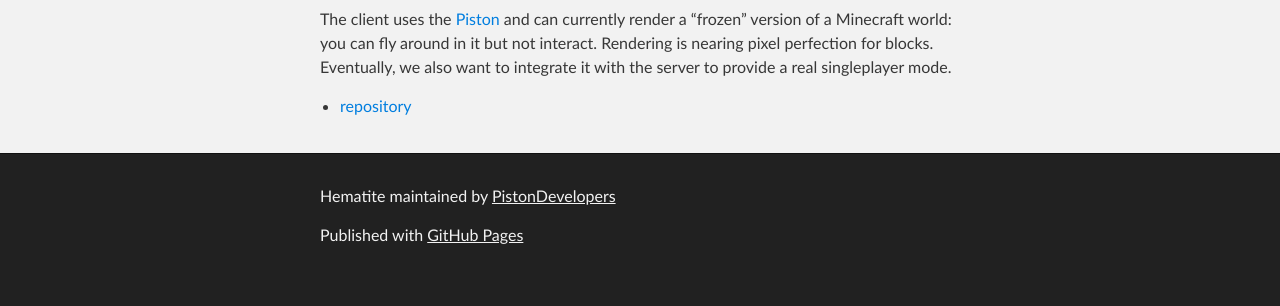
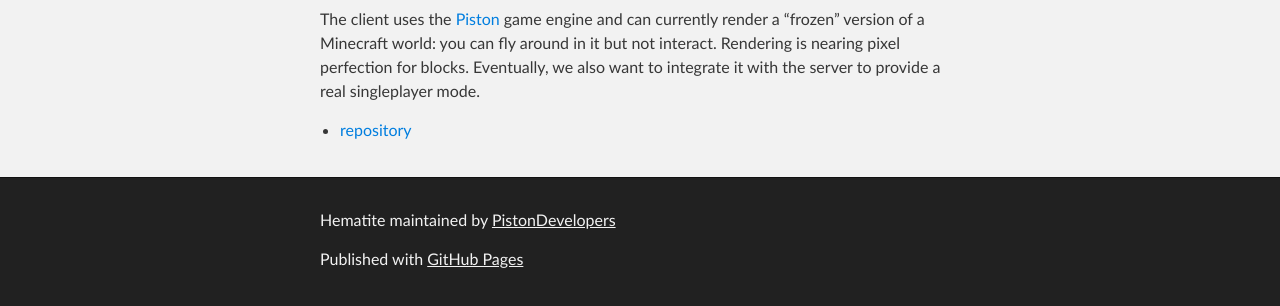
Before and after one commit to PistonDevelopers/hematite.piston.rs, a plain HTML site: page index.html in a window 1280 px wide. Shown: the part 618-924 px from the top of the page. Before the commit the page ends 900 px from the top, so only its background shows below. Drawn offline with Linux system fonts and the light colour scheme.

Commit message:
Add a missing word

```diff
--- a/index.html
+++ b/index.html
@@ -44,7 +44,7 @@
 <h2>
 <a id="client" class="anchor" href="#client" aria-hidden="true"><span class="octicon octicon-link"></span></a>Client</h2>
 
-<p>The client uses the <a href="http://www.piston.rs/">Piston</a> and can currently render a “frozen” version of a Minecraft world: you can fly around in it but not interact. Rendering is nearing pixel perfection for blocks. Eventually, we also want to integrate it with the server to provide a real singleplayer mode.</p>
+<p>The client uses the <a href="http://www.piston.rs/">Piston</a> game engine and can currently render a “frozen” version of a Minecraft world: you can fly around in it but not interact. Rendering is nearing pixel perfection for blocks. Eventually, we also want to integrate it with the server to provide a real singleplayer mode.</p>
 
 <ul>
 <li>  <a href="https://github.com/PistonDevelopers/hematite">repository</a>
```
